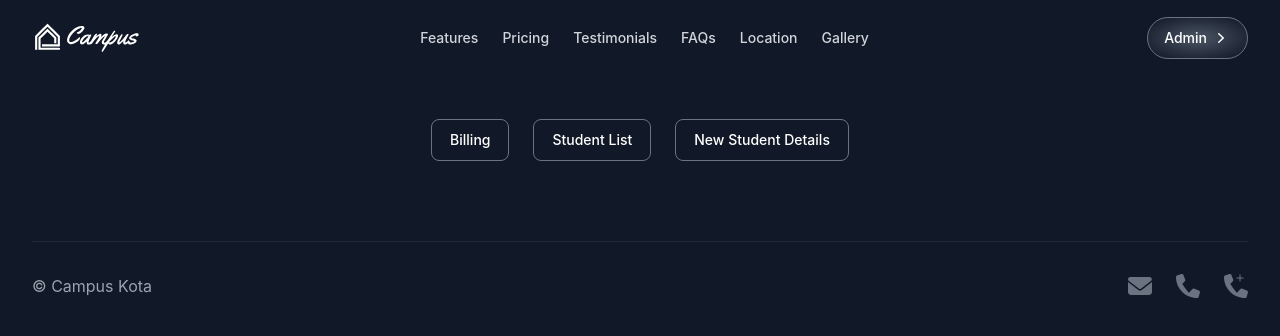
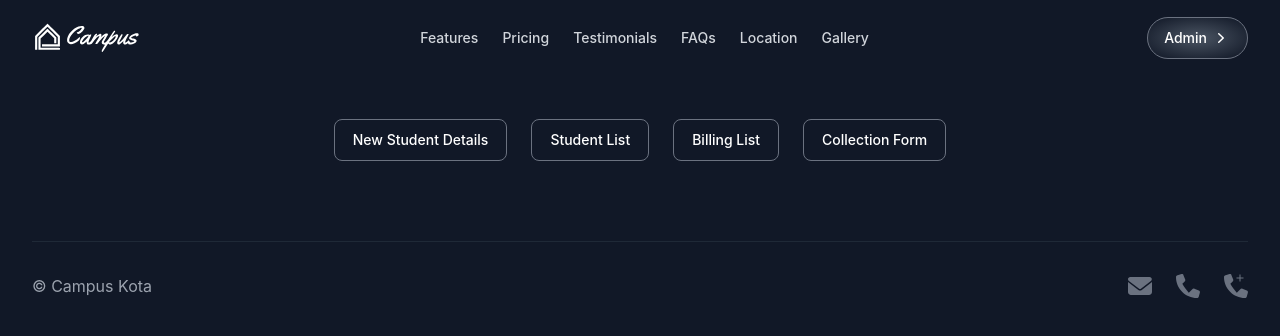
Before and after one commit to AarjavPatni/campus-kota, a Next.js app: page /admin in a window 1280 px wide. Shown: the top 336 px of the page. Built offline with nearby package versions, Linux system fonts and the light colour scheme.

Commit message:
Reorder buttons on Admin page; add collection button

```diff
--- a/components/AdminButtons.jsx
+++ b/components/AdminButtons.jsx
@@ -3,14 +3,17 @@ import { Button } from "flowbite-react";
 const AdminButtons = () => {
   return (
     <div className="flex flex-col items-center justify-center gap-y-6 mt-6 md:flex-row md:gap-y-0 md:gap-x-6">
-      <Button href="/billingList" className="flex items-center justify-center gap-x-1 text-sm text-white font-medium custom-btn-bg border border-gray-500 active:bg-gray-900">
-        Billing
+      <Button href="/insert" className="flex items-center justify-center gap-x-1 text-sm text-white font-medium custom-btn-bg border border-gray-500 active:bg-gray-900">
+        New Student Details
       </Button>
       <Button href="/studentList" className="flex items-center justify-center gap-x-1 text-sm text-white font-medium custom-btn-bg border border-gray-500 active:bg-gray-900">
         Student List
       </Button>
-      <Button href="/insert" className="flex items-center justify-center gap-x-1 text-sm text-white font-medium custom-btn-bg border border-gray-500 active:bg-gray-900">
-        New Student Details
+      <Button href="/billingList" className="flex items-center justify-center gap-x-1 text-sm text-white font-medium custom-btn-bg border border-gray-500 active:bg-gray-900">
+        Billing List
+      </Button>
+      <Button href="/collectionForm" className="flex items-center justify-center gap-x-1 text-sm text-white font-medium custom-btn-bg border border-gray-500 active:bg-gray-900">
+        Collection Form
       </Button>
     </div>
   );
```
